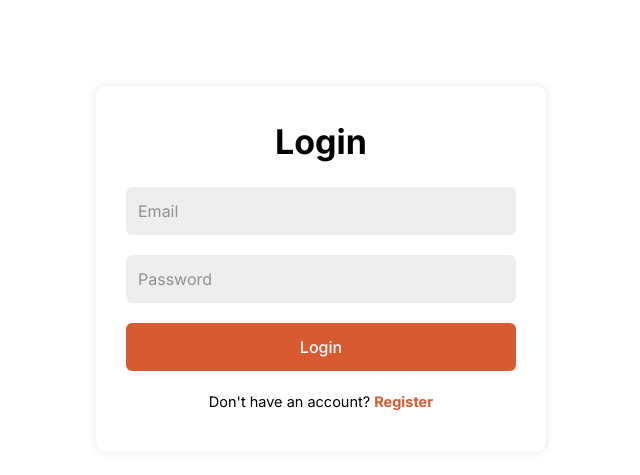
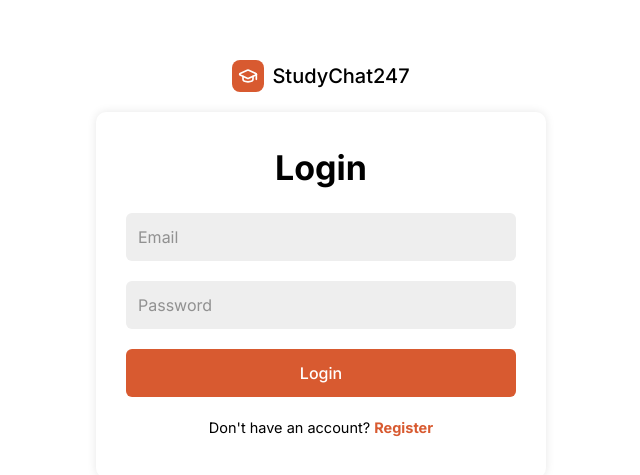
Before and after one commit to phuthaitran/studychat247, a React (Vite) app in the folder frontend/: page /login in a window 1280 px wide. Shown: the part 131-606 px from the top of the page, without its empty margins (319-959 px from the left). Built offline with nearby package versions, Linux system fonts and the light colour scheme.

Commit message:
Add login page logo and title

```diff
--- a/frontend/src/App.jsx
+++ b/frontend/src/App.jsx
@@ -2,11 +2,10 @@ import React, { useState } from 'react'
 
 import { Route, Routes } from 'react-router-dom'
 import ChatBox from './components/ChatBox'
-import History from './pages/History'
-import Math from './pages/Math'
 import LoginSignup from './pages/LoginSignup'
 import "./App.css"
 import Sidebar from './components/Sidebar'
+import Admin from './pages/Admin'
 import { assets } from './assets/assets'
 
 const App = () => {
@@ -17,17 +16,17 @@ const App = () => {
     <>
       <div className='home'>
         <Routes>
-          <Route path='/login' element={<LoginSignup />} />
           <Route path='*' element={
             <div className='home__nav'>
               <Sidebar isSidebarOpen={isSidebarOpen} setIsSidebarOpen={setIsSidebarOpen} />
               <Routes>
                 <Route path='/' element={<ChatBox setIsSidebarOpen={setIsSidebarOpen} />} />
-                <Route path='/history' element={<History />} />
-                <Route path='/math' element={<Math />} />
               </Routes>
             </div>
           } />
+
+          <Route path='/login' element={<LoginSignup />} />
+          <Route path='/admin' element={<Admin />} />
         </Routes>
       </div>
 
--- a/frontend/src/pages/LoginSignup.css
+++ b/frontend/src/pages/LoginSignup.css
@@ -1,16 +1,37 @@
-body {
-    font-family: "Inter", sans-serif;
+.container {
     display: flex;
+    justify-content: center;
+    align-items: center;
     flex-direction: column;
+    height: 100vh;
+    max-width: 450px;
+    margin: auto;
+}
+
+.login-logo {
+    display: flex;
     align-items: center;
     justify-content: center;
-    height: 100vh;
-    overflow: hidden;
-    margin: 0;
+    gap: 8px;
+    margin-bottom: 20px;
 }
 
-.container {
-    margin: 0 15px;
+.login-logo-icon {
+    width: 32px;
+    height: 32px;
+    border-radius: 8px;
+    background: #D85A30;
+    display: flex;
+    align-items: center;
+    justify-content: center;
+    color: white;
+    font-size: 20px;
+    font-weight: 500;
+}
+
+.login-logo-text {
+    font-size: 20px;
+    font-weight: 500;
 }
 
 .form-box {
--- a/frontend/src/pages/LoginSignup.jsx
+++ b/frontend/src/pages/LoginSignup.jsx
@@ -1,5 +1,7 @@
 import React, { useState } from "react";
 import './LoginSignup.css'
+
+import { LuGraduationCap } from "react-icons/lu";
 
 const LoginSignup = () => {
 
@@ -7,19 +9,25 @@ const LoginSignup = () => {
 
   return (
     <div className="container">
-        { activeForm === 'login' && (
+      <div className="login-logo">
+        <div className="login-logo-icon">
+          <LuGraduationCap />
+        </div>
+        <span className="login-logo-text">StudyChat247</span>
+      </div>
+      {activeForm === 'login' && (
         <div className="form-box active">
           <form className="form-box__input">
             <h2>Login</h2>
-              <input type="email" name="email" placeholder="Email" required/>
-              <input type="password" name="password" placeholder="Password" required/>
+            <input type="email" name="email" placeholder="Email" required />
+            <input type="password" name="password" placeholder="Password" required />
             <button type="submit" name="login">Login</button>
             <p>Don't have an account? <a href="#" onClick={() => setActiveForm('register')}>Register</a></p>
           </form>
         </div>
       )}
 
-        { activeForm === 'register' && (
+      {activeForm === 'register' && (
         <div className="form-box active">
           <form className="form-box__input">
             <h2>Register</h2>
```
Lines whose indentation alone changed are shown as unchanged.
